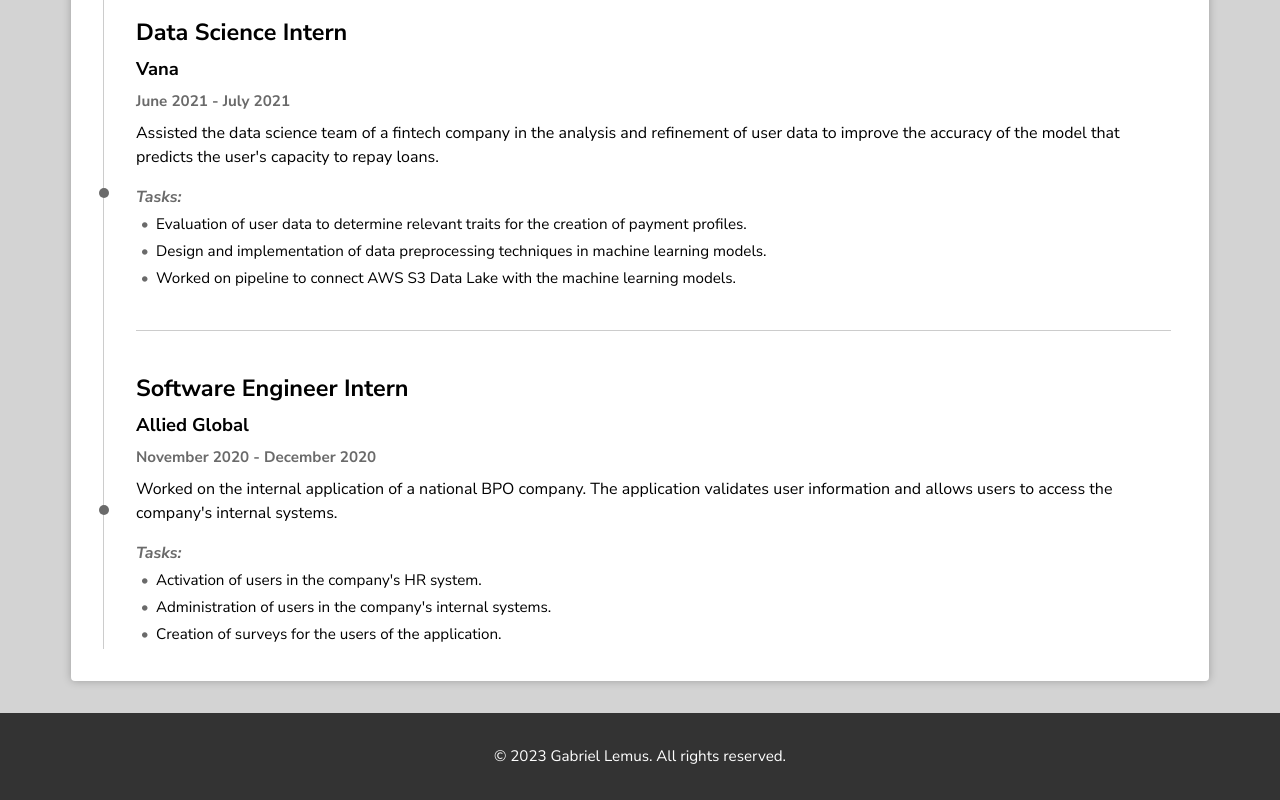
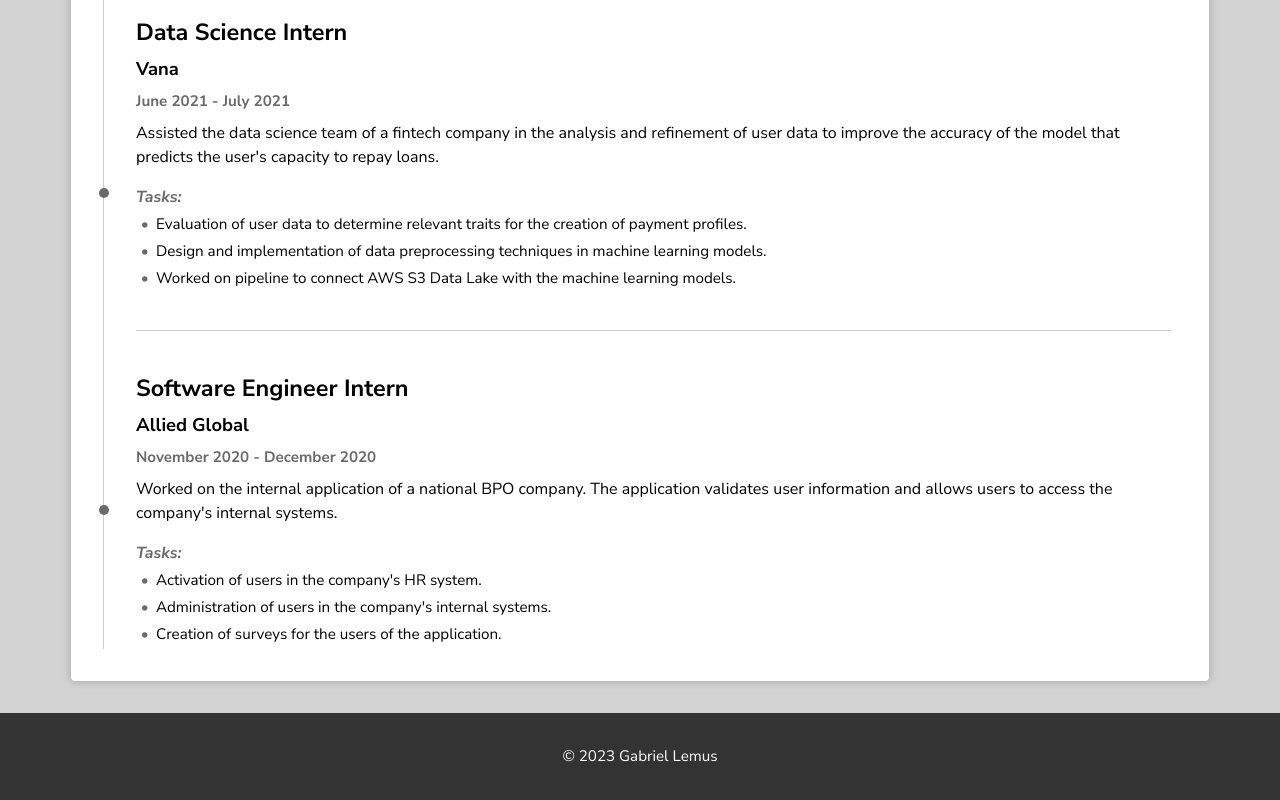
Before and after one commit to gabolemus/gabolemus.github.io, a React (Create React App) app: page /work-experience in a window 1280 px wide. Shown: the part 1567-2367 px from the top of the page. Built offline with nearby package versions, Linux system fonts and the light colour scheme.

Commit message:
Update component text

```diff
--- a/src/components/molecules/Footer/Footer.tsx
+++ b/src/components/molecules/Footer/Footer.tsx
@@ -4,8 +4,7 @@ const Footer = () => {
   return (
     <footer className="footer">
       <p className="footer__text">
-        © 2023 <span className="footer__name">Gabriel Lemus.</span> All rights
-        reserved.
+        © 2023 <span className="footer__name">Gabriel Lemus</span>
       </p>
     </footer>
   );
```
